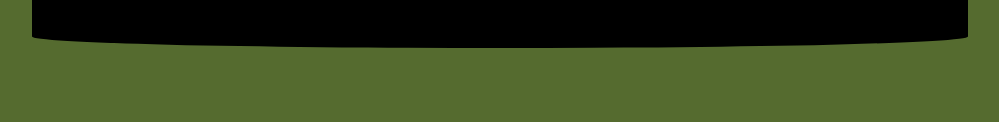
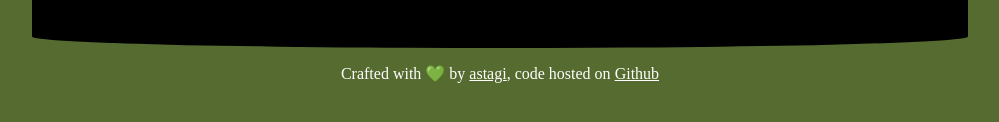
Before and after one commit to astagi/trading-places, a website: page index.html in a window 1280 px wide. Shown: the part 532-654 px from the top of the page, without its empty margins (140-1139 px from the left). Drawn offline with nearby package versions, Linux system fonts and the light colour scheme; files that its build step writes are made by us from their sources.

Commit message:
Add credits

```diff
--- a/index.html
+++ b/index.html
@@ -20,6 +20,7 @@
       <div class="tv__btn tv__btn__off"><i data-feather="power"></i></div>
     </div>
   </div>
+  <div class="credits">Crafted with 💚 by <a href="https://twitter.com/4stagi" target="_blank" class="credits__link">astagi</a>, code hosted on <a href="https://github.com/astagi" target="_blank" class="credits__link">Github</a></div>
   <script src="https://unpkg.com/feather-icons"></script>
   <script src="./dist/index.js"></script>
 </body>
--- a/scss/main.scss
+++ b/scss/main.scss
@@ -63,6 +63,9 @@ body {
 
     &__maximize {
       background: yellow;
+      @media (orientation:portrait) {
+        display: none;
+      }
     }
 
     &__off {
@@ -83,3 +86,12 @@ body {
     -webkit-text-stroke: 5px black;
   }
 }
+
+.credits {
+  text-align: center;
+  padding: 1rem;
+  color: white;
+  &__link {
+    color: white;
+  }
+}
```
